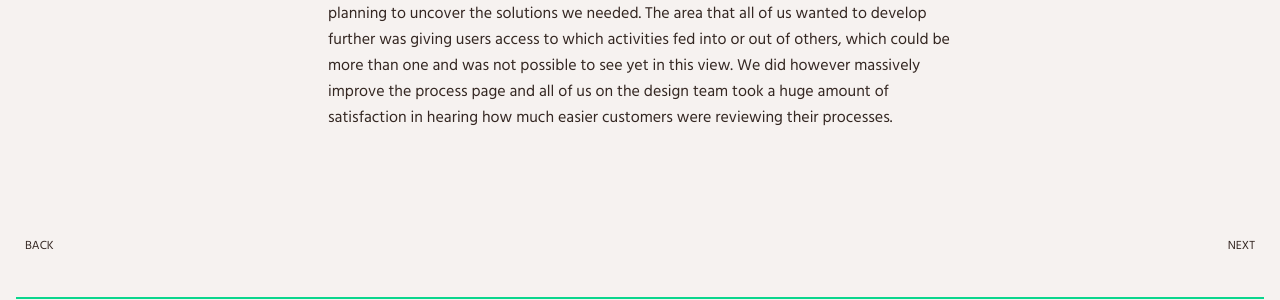
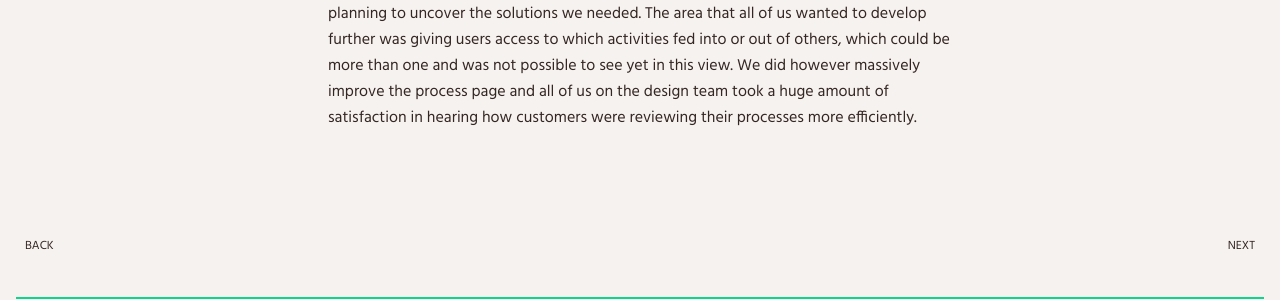
Before and after one commit to davidhiskett/awalsh, a Jekyll site: the page built from _posts/2024-08-18-navigation-redesign.md, in a window 1280 px wide and 900 px high, scrolled down 8672 px. Shown: the part 527-827 px from the top of the window. Built offline with Jekyll 4.4.1, drawn with Linux system fonts in a browser that asks for light colours; some of the changed text lies outside the part shown.

```diff
--- a/_posts/2024-08-18-navigation-redesign.md
+++ b/_posts/2024-08-18-navigation-redesign.md
@@ -49,7 +49,7 @@ One of the initial tasks I carried out was a detailed assessment of our current
         <img src="{{ site.baseurl }}/assets/img/navigation-redesign/navigation-interviews-1.png">
     </div>
 </div>
-We interviewed members of our internal Services team, who set customers up on the platform and then maintain an ongoing relationship with them. In this sense they represent a valuable type of user to us, who use the platform daily, but also gather insight on how customers experience the platform. I was responsible for speaking to a few of these individuals, above are snapshots from an interview with a member of the Services team, and another with the Product team.
+We interviewed members of our internal services team, who set customers up on the platform and then maintain an ongoing relationship with them. In this sense they represent a valuable type of user to us, who use the platform daily, but also gather insight on how customers experience the platform. I was responsible for speaking to a few of these individuals, above are snapshots from an interview with a member of the services team, and another with the Product team.
 
 ### FILTER RESEARCH
 <div class="row mb8">
@@ -106,4 +106,4 @@ Full screen view.
 Minimum screen layout.
 
 ### REFLECTION
-This project took up more of our time than we had originally expected, but I personally enjoyed how that meant I was required to get involved in more of the UX research and planning to uncover the solutions we needed. The area that all of us wanted to develop further was giving users access to which activities fed into or out of others, which could be more than one and was not possible to see yet in this view. We did however massively improve the process page and all of us on the design team took a huge amount of satisfaction in hearing how much easier customers were reviewing their processes.
+This project took up more of our time than we had originally expected, but I personally enjoyed how that meant I was required to get involved in more of the UX research and planning to uncover the solutions we needed. The area that all of us wanted to develop further was giving users access to which activities fed into or out of others, which could be more than one and was not possible to see yet in this view. We did however massively improve the process page and all of us on the design team took a huge amount of satisfaction in hearing how customers were reviewing their processes more efficiently.
```
Also changed, not shown: _posts/2024-08-16-nested-editable-table.md (+1 -1 lines), _posts/2024-08-20-product-portal.md (+12 -4 lines), 3 other files.
